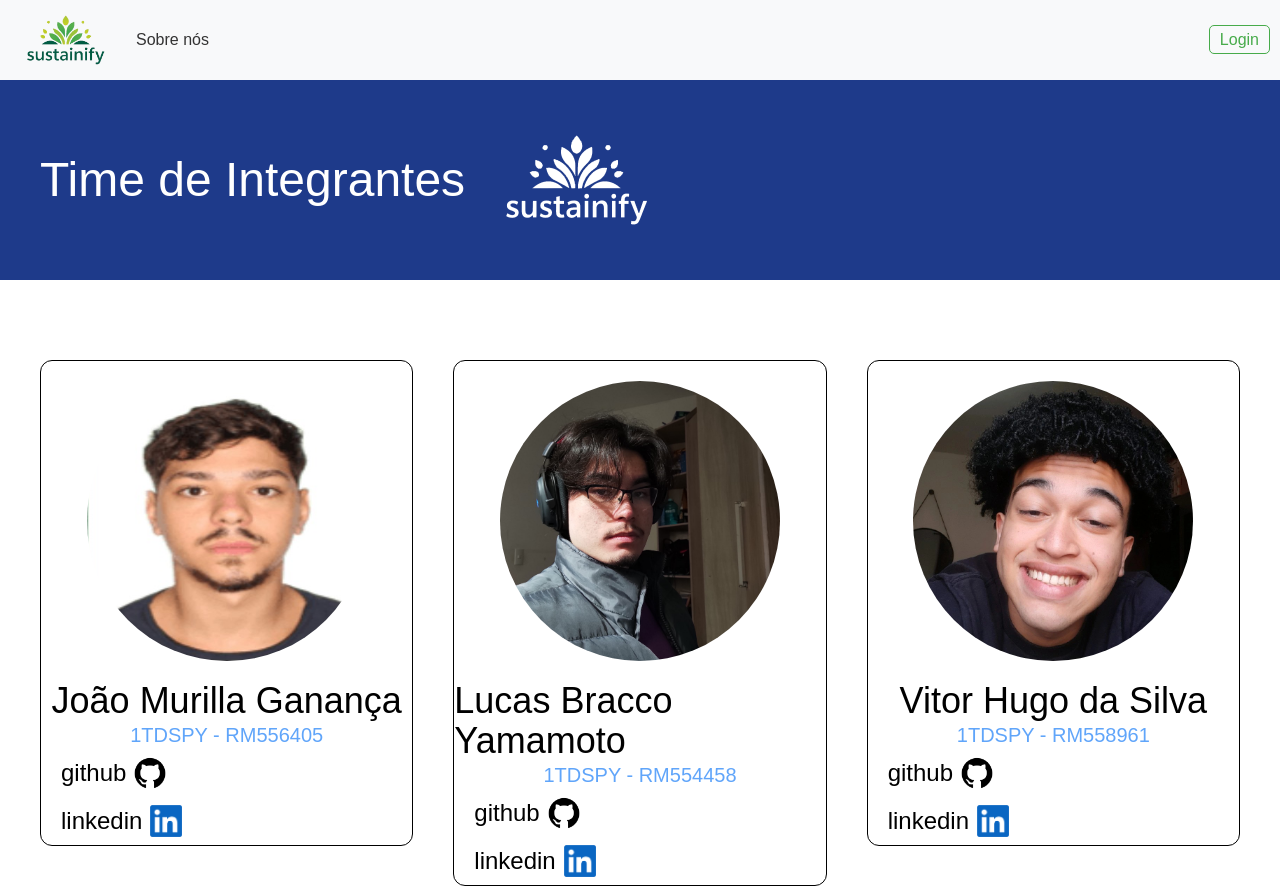
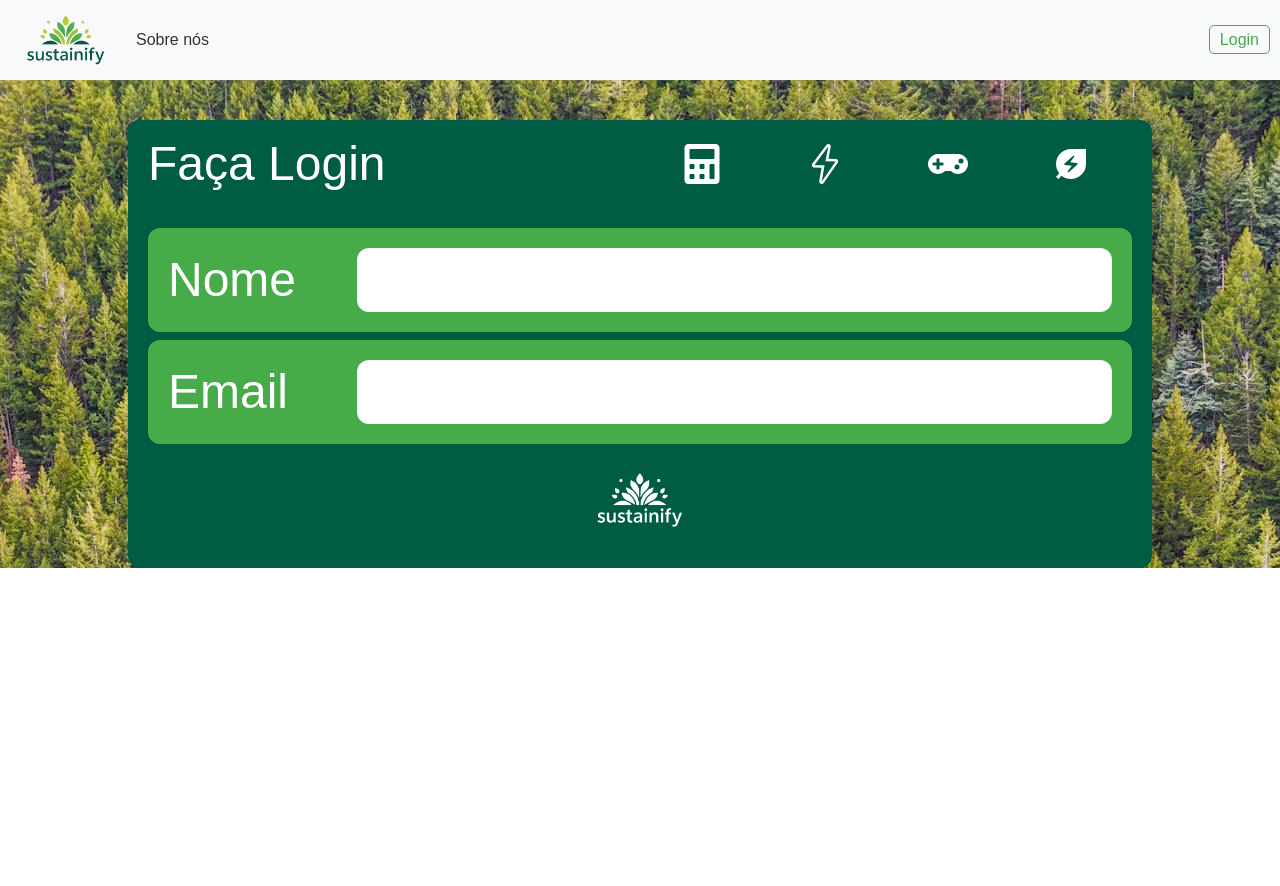
Before and after one commit to vitorvhsilva/sustainify, a Next.js app: page /teste in a window 1280 px wide. After the commit the page ends 800 px from the top, so only its background shows below. Built offline with nearby package versions, Linux system fonts and the light colour scheme.

Commit message:
Metade da Página de Login feita.
Co-authored-by: Joaogananca26 <joaogananca26@gmail.com>
Co-authored-by: yamamotolucas <lucasbraccoyamamoto@gmail.com>

```diff
--- a/src/app/teste/page.tsx
+++ b/src/app/teste/page.tsx
@@ -1,7 +1,7 @@
-import Integrantes from "@/components/Integrantes/Integrantes";
+import Login from "@/components/Login/Login";
 
 export default function Teste() {
   return (
-    <Integrantes/>
+    <Login/>
   )
 }
--- a/src/components/Home/Beneficios/Beneficios.tsx
+++ b/src/components/Home/Beneficios/Beneficios.tsx
@@ -20,7 +20,7 @@ export default function Beneficios() {
           <MdEnergySavingsLeaf className="w-40 h-40 text-corBranca"/>
         </Beneficio>
 
-        <Beneficio titulo="Sistema de Recompensa entre os Moradores" texto="Forneça prêmios a sua escolha para os moradores de acordo com os dados fornecidos por nós, pelo nosso sistema de ranking, assim gerando gameficação no seu condomínio. Dessa forma, você recompensa os moradores e fornece cada vez mais um meio ambiente sustentável para as próximas gerações">
+        <Beneficio titulo="Sistema de Recompensa entre os Moradores" texto="Forneça prmios a sua escolha para os moradores de acordo com os dados fornecidos por nós, pelo nosso sistema de ranking, assim gerando gameficação no seu condomínio. Dessa forma, você recompensa os moradores e fornece cada vez mais um meio ambiente sustentável para as próximas gerações">
           <FaGamepad className="w-40 h-40 text-corBranca"/>
         </Beneficio>
       </div>
--- /dev/null
+++ b/src/components/Login/InputTextLogin.tsx
@@ -0,0 +1,8 @@
+export default function InputTextLogin({nome, id, inputClicado, setInputClicado}: {nome:string, id:string, inputClicado: string, setInputClicado: (id: string) => void}) {
+  return (
+    <div className={`w-full h-fit flex justify-between ${inputClicado == id ? "bg-cor4": "bg-cor2"} items-center p-5 rounded-xl my-2 transition duration-500`} onClick={() => setInputClicado(id)}>
+      <label className="lg:text-5xl md:text-4xl text-xl text-corBranca" htmlFor={id}>{nome}</label>
+      <input type="text" name={id} id={id} className="lg:w-[80%] md:w-[60%] w-[70%] md:h-16 h-10 md:text-2xl text-xl p-2 rounded-xl" />
+    </div>
+  )
+}
--- /dev/null
+++ b/src/components/Login/Login.tsx
@@ -0,0 +1,36 @@
+"use client"
+
+import Image from "next/image"
+import { useState } from "react"
+import { FaCalculator, FaGamepad } from "react-icons/fa"
+import { MdEnergySavingsLeaf } from "react-icons/md"
+import { SlEnergy } from "react-icons/sl"
+import InputTextLogin from "./InputTextLogin"
+
+export default function Login() {
+
+  const [inputClicado, setInputClicado] = useState("")
+
+  return (
+    <section className="w-full h-fit pt-10 bg-cover bg-[url('/login/fundologin.jpg')]">
+      <div className="md:w-[80%] w-[95%] h-fit bg-cor1 mx-auto rounded-xl p-5">
+        <div className="w-full h-fit flex justify-between items-center md:mb-10 mb-5 md:flex-row flex-col md:gap-0 gap-8">
+          <div className="md:w-[50%] w-full h-full md:text-left text-center">
+            <h1 className="text-5xl text-corBranca">Faça Login</h1>
+          </div>
+          <div className="md:w-[50%] w-full flex justify-around items-center">
+            <FaCalculator className="w-10 h-10 text-corBranca"/>
+            <SlEnergy className="w-10 h-10 text-corBranca"/>
+            <FaGamepad className="w-10 h-10 text-corBranca"/>
+            <MdEnergySavingsLeaf className="w-10 h-10 text-corBranca"/>
+          </div>
+        </div>
+        <form action="" className="w-full h-fit">
+          <InputTextLogin id="nome" nome="Nome" inputClicado={inputClicado} setInputClicado={setInputClicado}/>
+          <InputTextLogin id="email" nome="Email" inputClicado={inputClicado} setInputClicado={setInputClicado}/>
+        </form>
+        <Image className="w-24 mx-auto block" src={"/logobranca.png"} alt="Logo da Sustainify" width={1000} height={1000}/>
+      </div>
+    </section>
+  )
+}
```
Also changed, not shown: public/login/fundologin.jpg (added).
